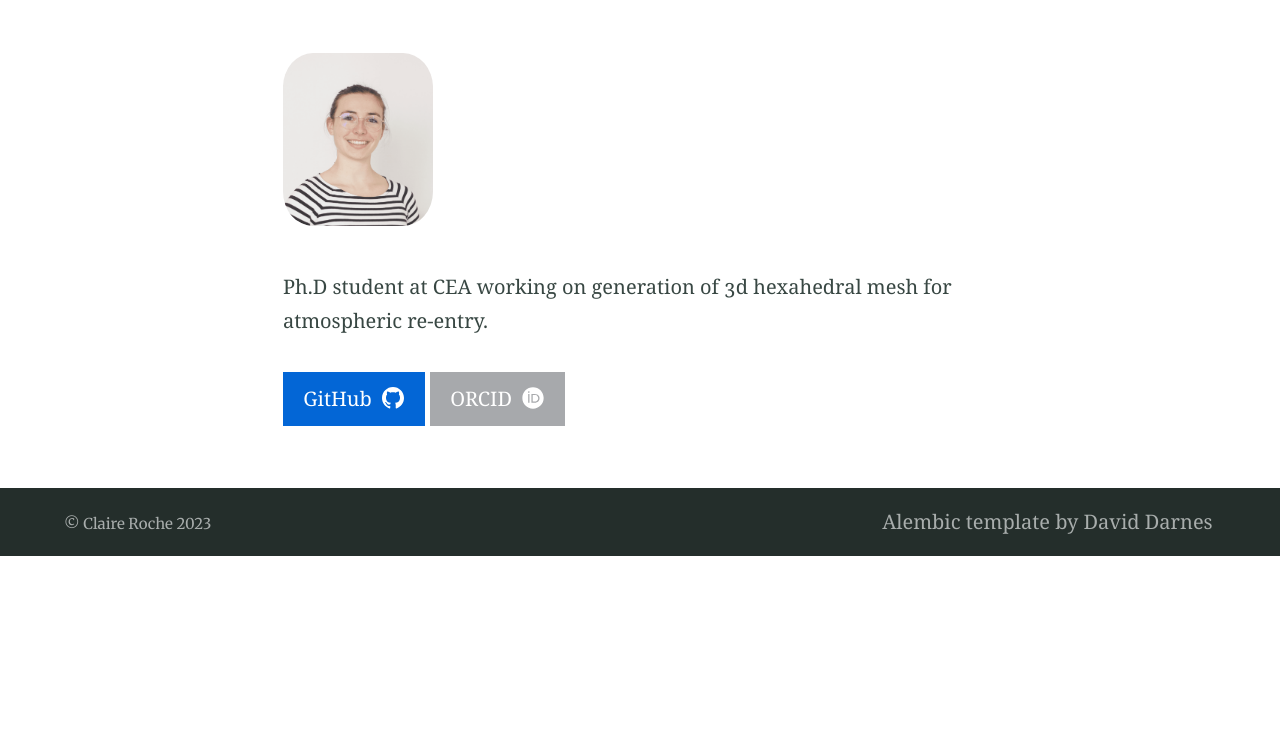
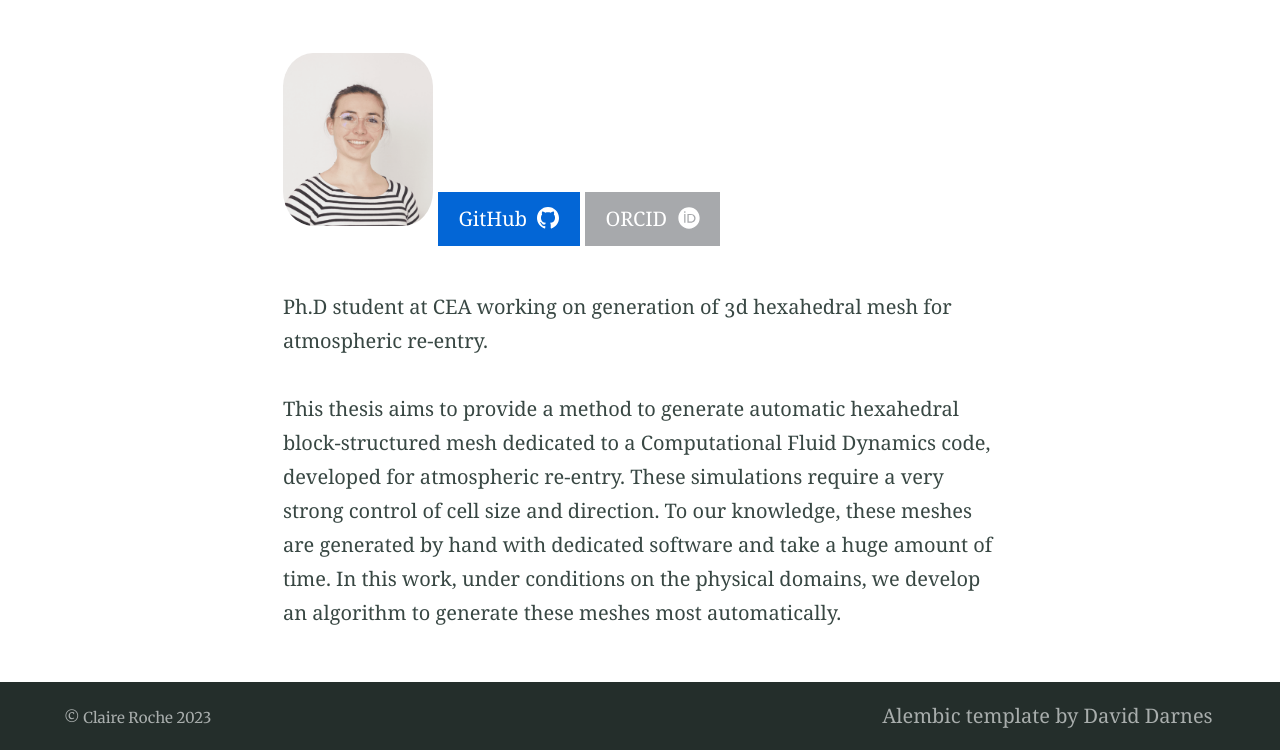
Before and after one commit to claireroche/claireroche.github.io, a Jekyll site: the page built from index.md, in a window 1280 px wide. Shown: the part 424-1174 px from the top of the page. Built offline with Jekyll 4.4.1, drawn with Linux system fonts in a browser that asks for light colours; a style sheet for code colours, icons or effects is not loaded; before the commit the page ends 980 px from its top, so only the background shows below that.

Commit message:
update index with phd details

```diff
--- a/index.md
+++ b/index.md
@@ -7,14 +7,11 @@ excerpt: "Ph.D student at CEA working on generation of 3d hexahedral mesh for at
 
 <!-- {% include figure.html image="/images/ID.png" position="right" width="150" border-radius="50%" %} -->
 <img src="/images/ID.png" height="auto" position="right" width="150" style="border-radius:20%">
+{% include button.html text="GitHub" icon="github" link="https://github.com/claireroche" color="#0366d6" %} {% include button.html text="ORCID" icon="orcid" link="https://orcid.org/0000-0001-7763-574X" color="#a7a9ac" %}
 
 
 Ph.D student at CEA working on generation of 3d hexahedral mesh for atmospheric re-entry.
 
-{% include button.html text="GitHub" icon="github" link="https://github.com/claireroche" color="#0366d6" %} {% include button.html text="ORCID" icon="orcid" link="https://orcid.org/0000-0001-7763-574X" color="#a7a9ac" %}
-
-<style>
 This thesis aims to provide a method to generate automatic hexahedral block-structured mesh dedicated to a Computational Fluid Dynamics code, developed for atmospheric re-entry.
 These simulations require a very strong control of cell size and direction. To our knowledge, these meshes are generated by hand with dedicated software and take a huge amount of time.
 In this work, under conditions on the physical domains, we develop an algorithm to generate these meshes most automatically.
-{text-align: justify}</style>
```
